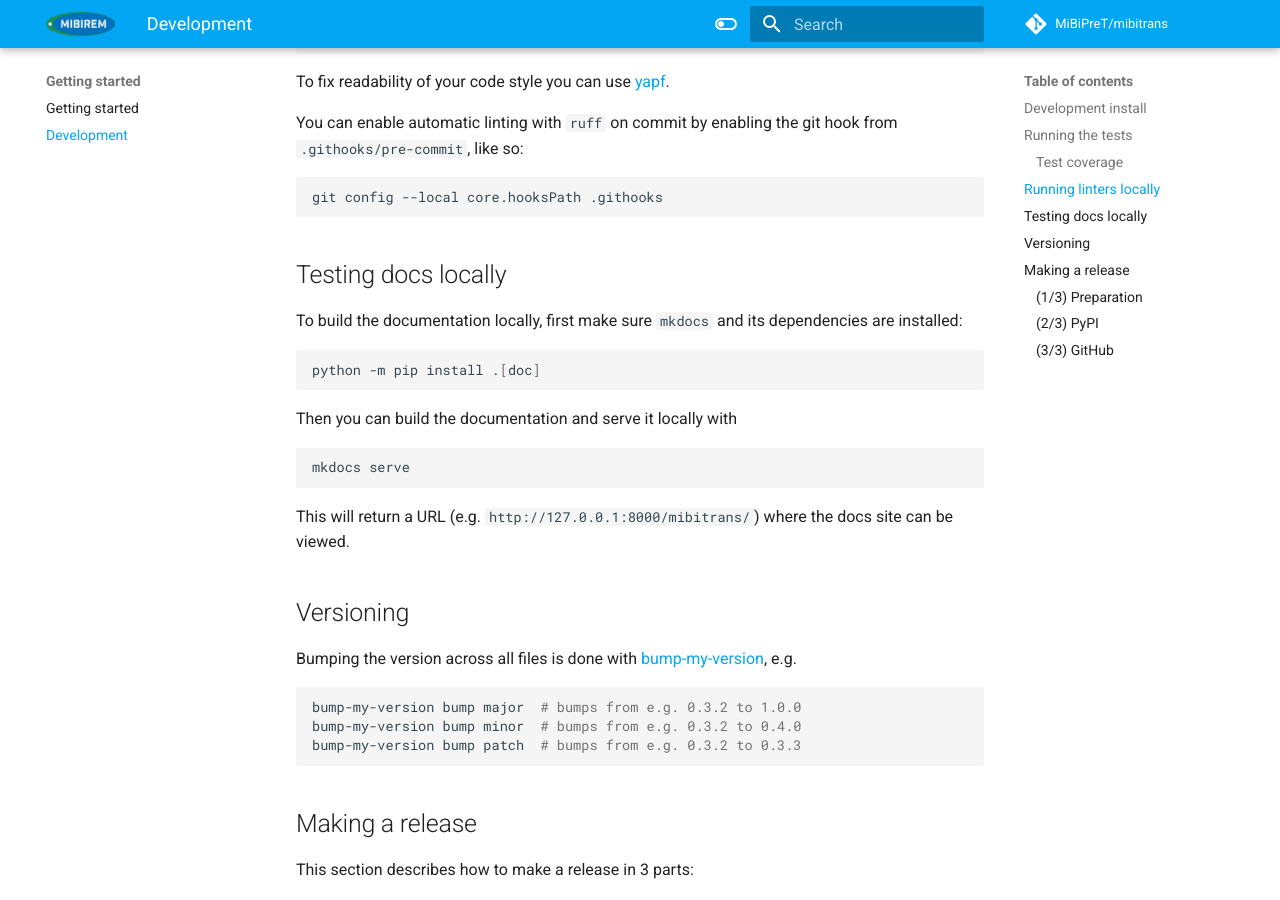
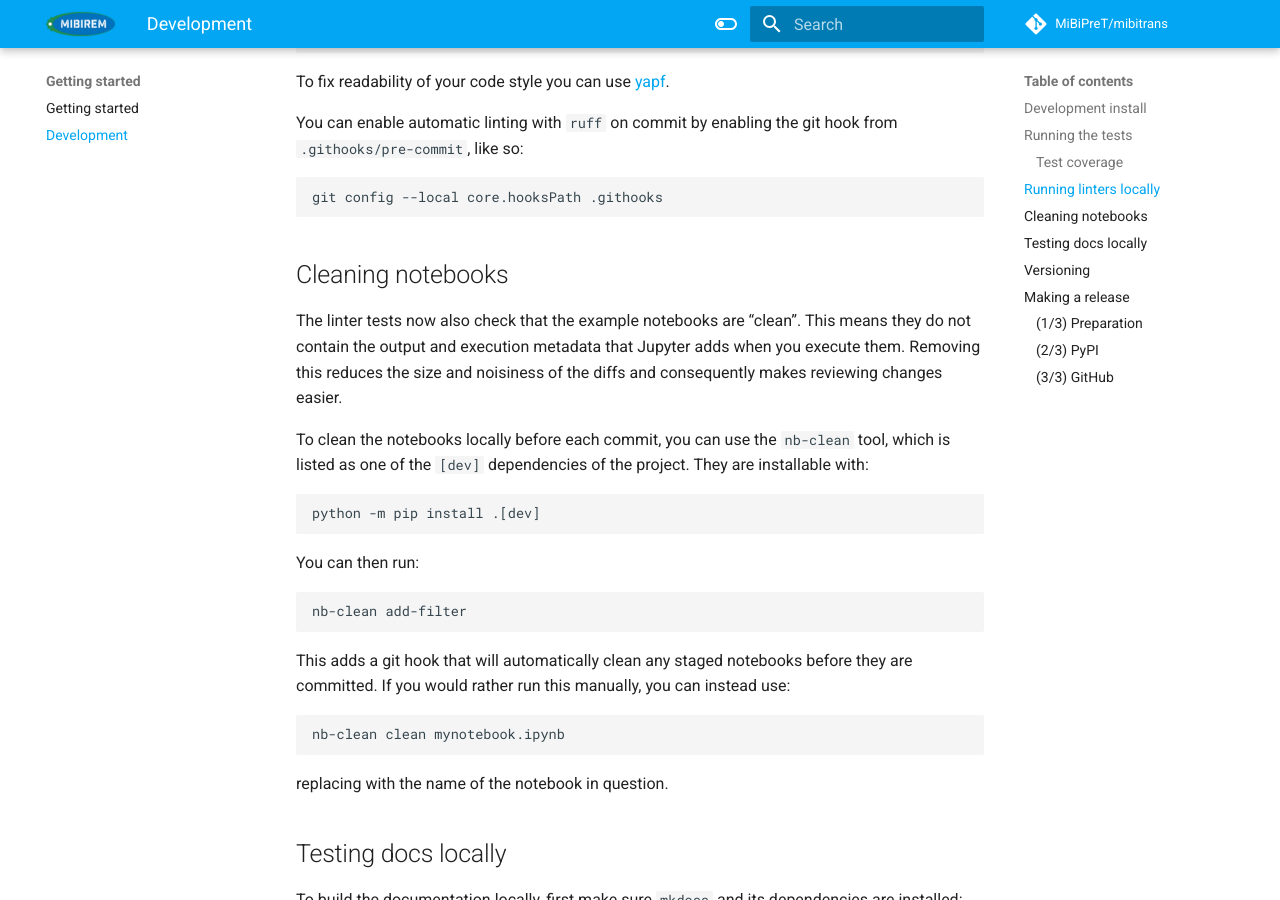
Before and after one commit to MiBiPreT/mibitrans, an MkDocs documentation site: the page built from docs/getting-started/development.md, in a window 1280 px wide and 900 px high, scrolled down 1712 px. Built offline with MkDocs 1.6.1 and Material for MkDocs 9.7.7, drawn with Linux system fonts in a browser that asks for light colours; a script that is not in the unit is left out; comment, search, counter and statistics services are not loaded.

Commit message:
Merged with main to resolve conflicts

````diff
--- a/docs/getting-started/development.md
+++ b/docs/getting-started/development.md
@@ -78,6 +78,30 @@ You can enable automatic linting with `ruff` on commit by enabling the git hook
 ```shell
 git config --local core.hooksPath .githooks
 ```
+
+## Cleaning notebooks
+
+The linter tests now also check that the example notebooks are "clean". This means they do not contain the output and execution metadata that
+Jupyter adds when you execute them. Removing this reduces the size and noisiness of the diffs and consequently makes reviewing changes easier.
+
+To clean the notebooks locally before each commit, you can use the `nb-clean` tool, which is listed as one of the `[dev]` dependencies of the project. They are installable
+with:
+```
+python -m pip install .[dev]
+```
+
+You can then run:
+```
+nb-clean add-filter
+```
+This adds a git hook that will automatically clean any staged notebooks before they are committed. If you would rather run this manually, you can instead use:
+```
+nb-clean clean mynotebook.ipynb
+```
+replacing with the name of the notebook in question.
+
+
+
 
 ## Testing docs locally
 
--- a/pyproject.toml
+++ b/pyproject.toml
@@ -70,6 +70,7 @@ dev = [
     "pytest-cov",
     "ruff",
     "tox",
+    "nb-clean ==4.0.1",
 ]
 
 publishing = [
````
Also changed, not shown: 2 other files.
